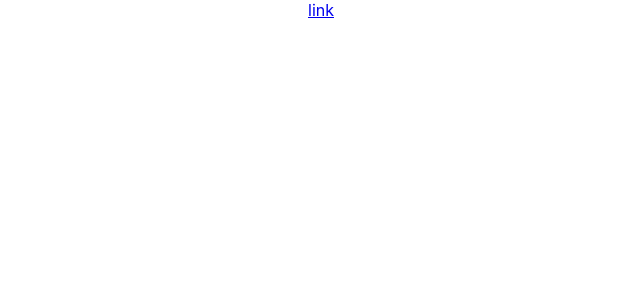
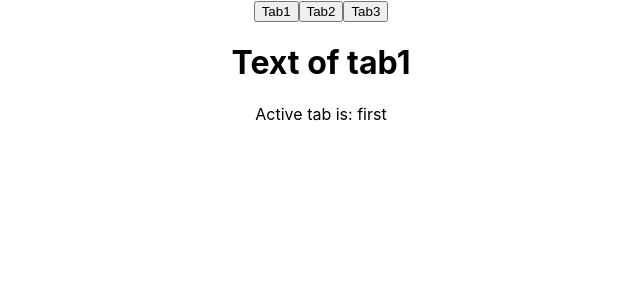
Before and after one commit to karway211/react-js-tutorial, a React (Create React App) app in the folder react-tutorial/: page / in a window 1280 px wide. Shown: the top 300 px of the page, without its empty margins (319-959 px from the left). Built offline with nearby package versions, Linux system fonts and the light colour scheme.

Commit message:
feat: add Conditional Rendering

```diff
--- /dev/null
+++ b/react-tutorial/src/06-conditional_rendering/Lesson.jsx
@@ -0,0 +1,64 @@
+import React, { Fragment, Component } from 'react';
+
+/*
+Conditional Rendering (условный рендеринг) - это такой механизм, который позволяет рендерить определенную разметку в зависимости
+                                            от какого-то условия. И все это можно описать внутри компоненты.
+*/
+
+const ValidationMsg = ({ val }) => {
+  if (val >= 10) { // внутри jsx мы не можем использовать конструкцию if..else, т.к. получим ошибку
+    return <h2>Grate than 10</h2>
+  } else {
+    return <h3>Less than <em>10</em></h3>
+  }
+  // внутри jsx можно исп-ть тернарное выражение(?:) или логическое и (&&)
+  // (?:):
+  /*return <div>
+    {val >= 10 ? <h2>Grate than 10</h2> : <h3>Less than <em>10</em></h3>}
+  </div>*/
+  // && :
+  /*val && <span>We have val</span> */
+}
+
+const Tab1 = () => (
+  <h1>Text of tab1</h1>
+)
+const Tab2 = () => (
+  <h1>Text of tab2</h1>
+)
+const Tab3 = () => (
+  <h1>Text of tab3</h1>
+)
+
+class Lesson6 extends Component {
+
+  state = {
+    activeTab: 1,
+  }
+
+  handleTab = (e) => {
+    this.setState({
+      activeTab: +e.target.getAttribute('data-name')
+    })
+  }
+
+  render() {
+    const { activeTab } = this.state
+    return (
+      <Fragment>
+        <button data-name={1} onClick={this.handleTab} >Tab1</button>
+        <button data-name={2} onClick={this.handleTab} >Tab2</button>
+        <button data-name={3} onClick={this.handleTab} >Tab3</button>
+        {/* {activeTab === 1 && <Tab1 />}
+        {activeTab === 2 && <Tab2 />}
+        {activeTab === 3 && <Tab3 />} */}
+        {activeTab === 1 ? <Tab1 /> : activeTab === 2 ? <Tab2 /> : <Tab3 />}
+        <div>
+          {`Active tab is: ${activeTab === 1 ? 'first' : activeTab === 2 ? 'second' : 'third'}`}
+        </div>
+      </Fragment>
+    )
+  }
+}
+
+export default Lesson6;
--- a/react-tutorial/src/App.js
+++ b/react-tutorial/src/App.js
@@ -4,7 +4,8 @@ import './App.css';
 import Lesson from './01-components/Lesson';
 import CounterButton from './02-state/Lesson';
 import CounterBtton1 from './03-props/Lesson';
-import MyApp from './06-events/Lesson';
+import MyApp from './05-events/Lesson';
+import Lesson6 from './06-conditional_rendering/Lesson';
 
 function App() {
   return (
@@ -12,7 +13,8 @@ function App() {
       {/* <Lesson /> */}
       {/* <CounterButton /> */}
       {/* <CounterBtton1 /> */}
-      <MyApp />
+      {/* <MyApp /> */}
+      <Lesson6 />
     </div>
   );
 }
```
Also changed, not shown: react-tutorial/src/05-events/Lesson.jsx (renamed from react-tutorial/src/06-events/Lesson.jsx).
